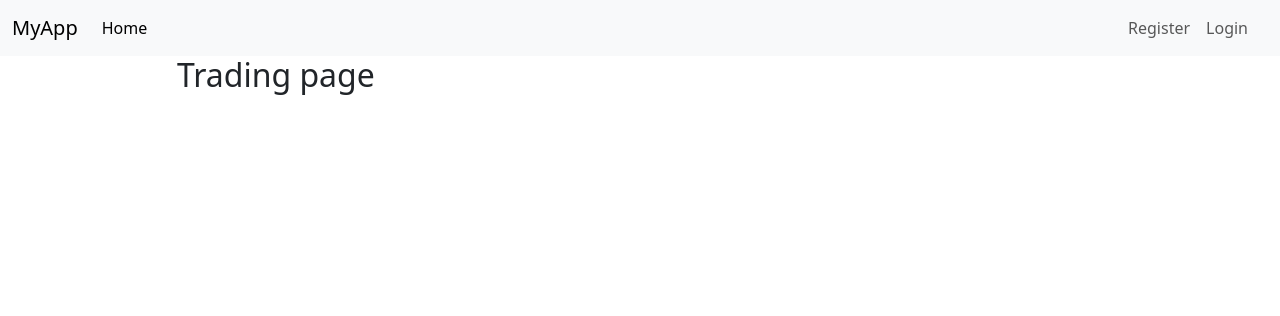
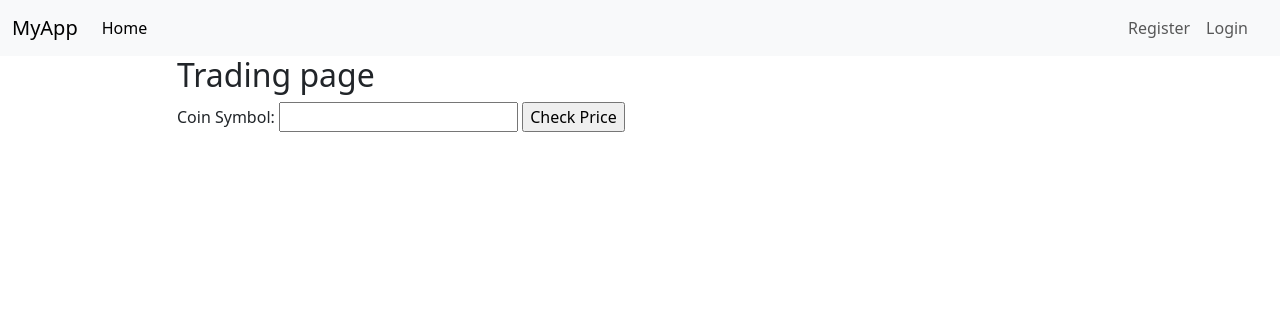
Before and after one commit to ramiqayya/final2, a Django app: page /trade in a window 1280 px wide. Shown: the top 316 px of the page. Run offline with Django 4.2, Linux system fonts and the light colour scheme.

Commit message:
add query for price and handle errors

```diff
--- a/finalP/myapp/templates/myapp/profile.html
+++ b/finalP/myapp/templates/myapp/profile.html
@@ -13,4 +13,5 @@
 
 </form>
 
+
 {%endblock%}
--- a/finalP/myapp/templates/myapp/trade.html
+++ b/finalP/myapp/templates/myapp/trade.html
@@ -4,4 +4,14 @@
 
 <h2>Trading page</h2>
 
+<form action="{%url 'trade'%}">
+    <label for="symbol">Coin Symbol:</label>
+    <input type="text" name="symbol" id="symbol">
+    <input type="submit" value="Check Price" name="check">
+</form>
+
+{%if data%}
+<h3>{{data}}</h3>
+{%endif%}
+
 {%endblock%}
--- a/finalP/myapp/views.py
+++ b/finalP/myapp/views.py
@@ -233,6 +233,23 @@ def profile(request):
 
 
 def trade(request):
+    if "symbol" in request.GET:
+        symbol = request.GET.get('symbol')
+        try:
+            details = lookup(symbol)
+            return render(request, "myapp/trade.html", {
+                "data": details['data'][symbol][0]['quote']['USD']['price']
+
+            })
+        except (KeyError, ValueError):
+
+            return render(request, "myapp/error.html", {
+                "code": 404,
+                "message": "NOT FOUND!"
+
+            })
+        # price = details['quote']['USD']['price']
+
     return render(request, "myapp/trade.html")
 
 
```
